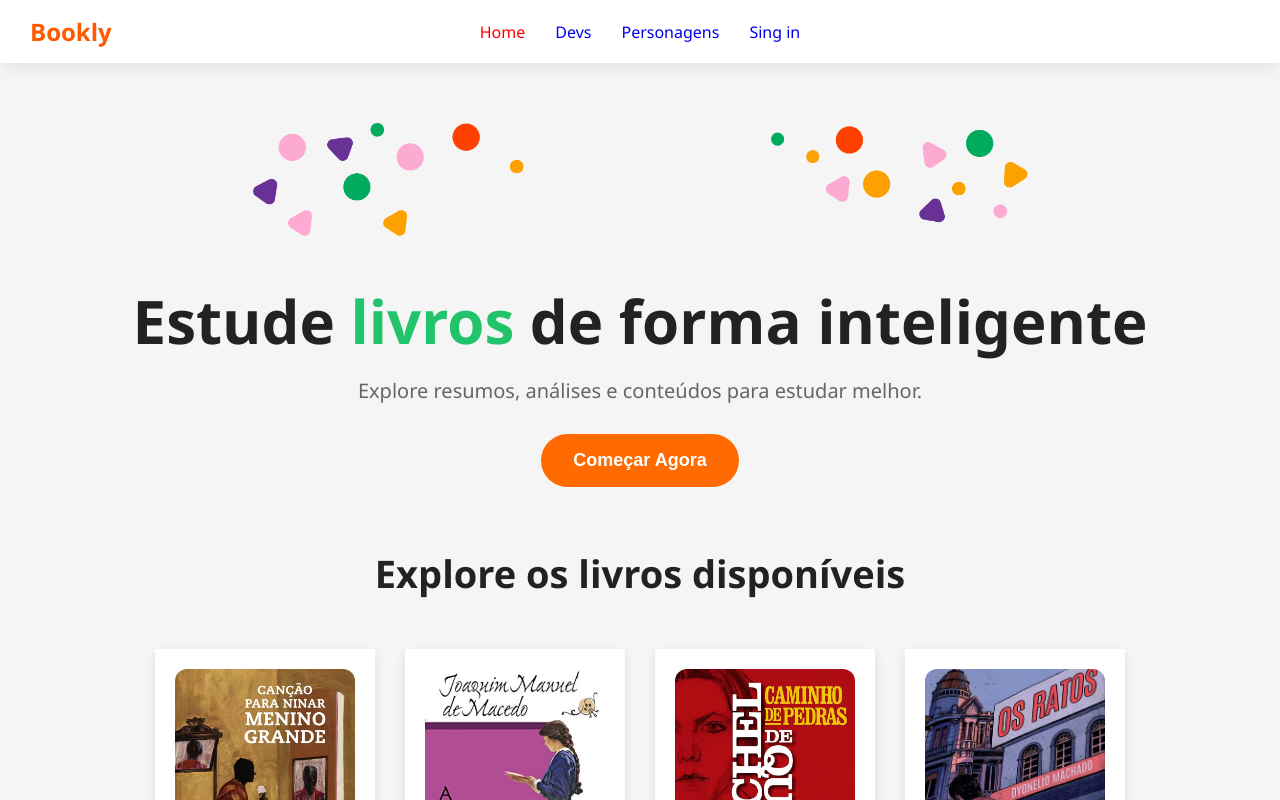
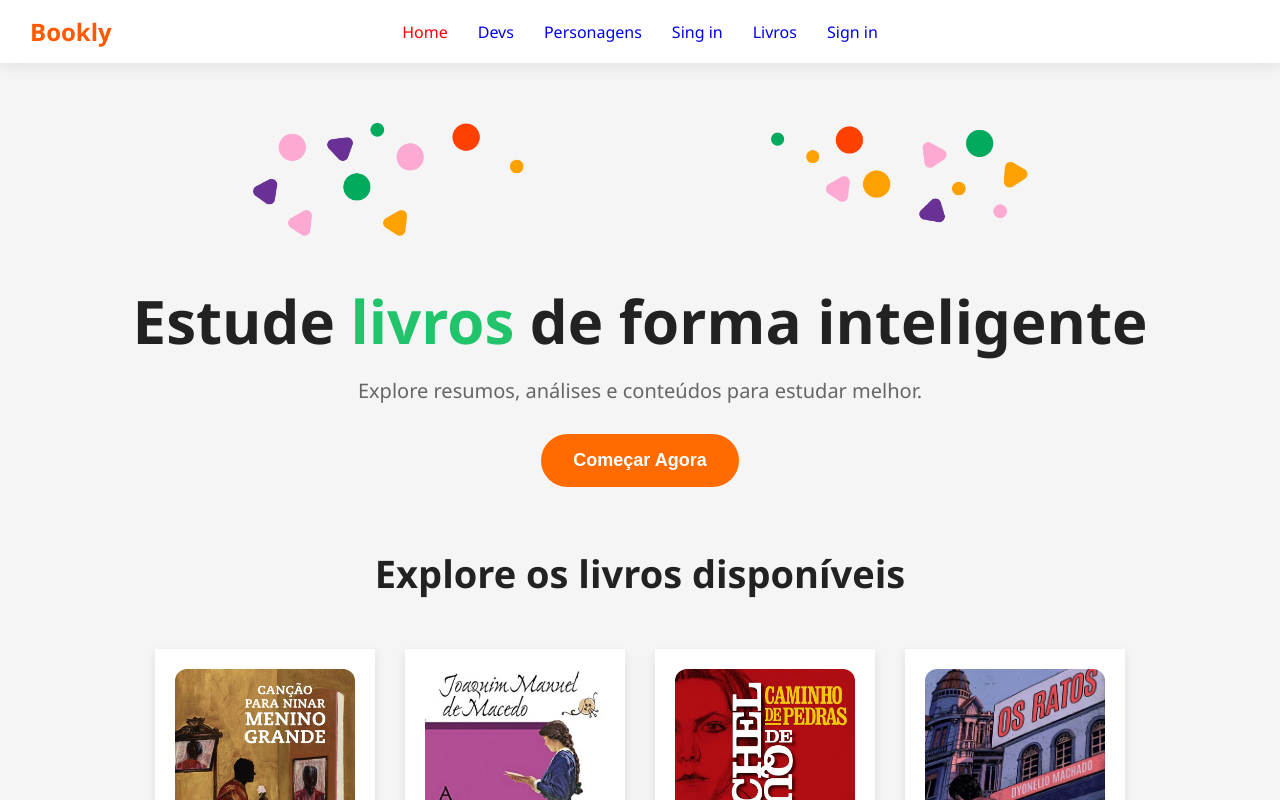
Before and after one commit to Supremeduck3/Atividade_Integradora_FrontEnd, a React (Vite) app: page / in a window 1280 px wide. Shown: the top 800 px of the page. Built offline with nearby package versions, Linux system fonts and the light colour scheme; no server answers.

Commit message:
criando a página de Livros

```diff
--- a/src/App.jsx
+++ b/src/App.jsx
@@ -3,6 +3,7 @@ import Home from './pages/Home';
 import Login from './pages/login';
 import Developers from './pages/Developers';
 import PaginaPersonagens from './pages/PaginaPersonagens';
+import PaginaLivros from './pages/PaginaLivros';
 import DetalhePersonagem from './pages/DetalhePersonagem';
 import NotFound from './components/erroFound/notFound';
 
@@ -12,6 +13,7 @@ function App() {
             <Routes>
                 <Route path="/" element={<Home />} />
                 <Route path="/personagens" element={<PaginaPersonagens />} />
+                <Route path="/Livros" element={<PaginaLivros />} />
                 <Route path="/personagem/:id" element={<DetalhePersonagem />} />
                 <Route path="/dev" element={<Developers />} />
                 <Route path="/login" element={<Login />} />
--- a/src/components/header/header.jsx
+++ b/src/components/header/header.jsx
@@ -5,13 +5,11 @@ export default function Header() {
     const [logado, setLogado] = useState(false);
     const [dados, setDados] = useState(null);
     useEffect(() => {
-        // 2. Função assíncrona dentro do useEffect
         async function carregarDados() {
             try {
                 const api = await fetch('/api/exemplos/1');
                 if (!api.ok) return;
-                const json = await api.json(); // Adicionado o await aqui!
-                // 3. Salvamos no estado em vez de manipular o DOM direto
+                const json = await api.json();
                 setDados(json);
                 if (dados.data.logado === true) {
                     setLogado(true);
@@ -52,6 +50,18 @@ export default function Header() {
                 <NavLink to="/login" className={logado ? styles['logado'] : styles['naoLogado']}>
                     Sing in
                 </NavLink>
+
+                <NavLink
+                    to="/livros"
+                    className={({ isActive }) =>
+                        isActive ? styles['pagina_ativa'] : styles['pagina_desativa']
+                    }>
+                    Livros
+                </NavLink>
+
+                <NavLink to="/login" className={logado ? styles['logado'] : styles['naoLogado']}>
+                    Sign in
+                </NavLink>
             </nav>
         </header>
     );
```
Also changed, not shown: src/pages/PaginaLivros.jsx (added), src/style/livros.module.css (added).
